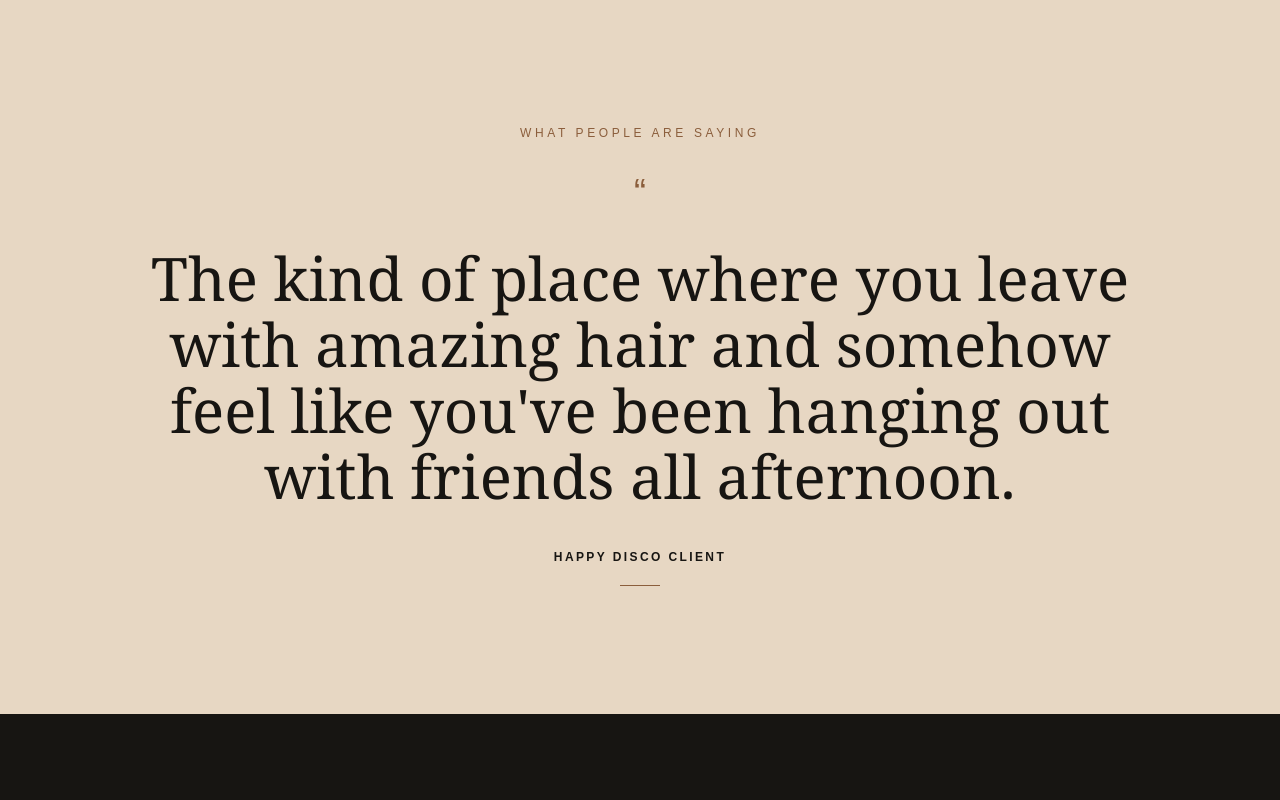
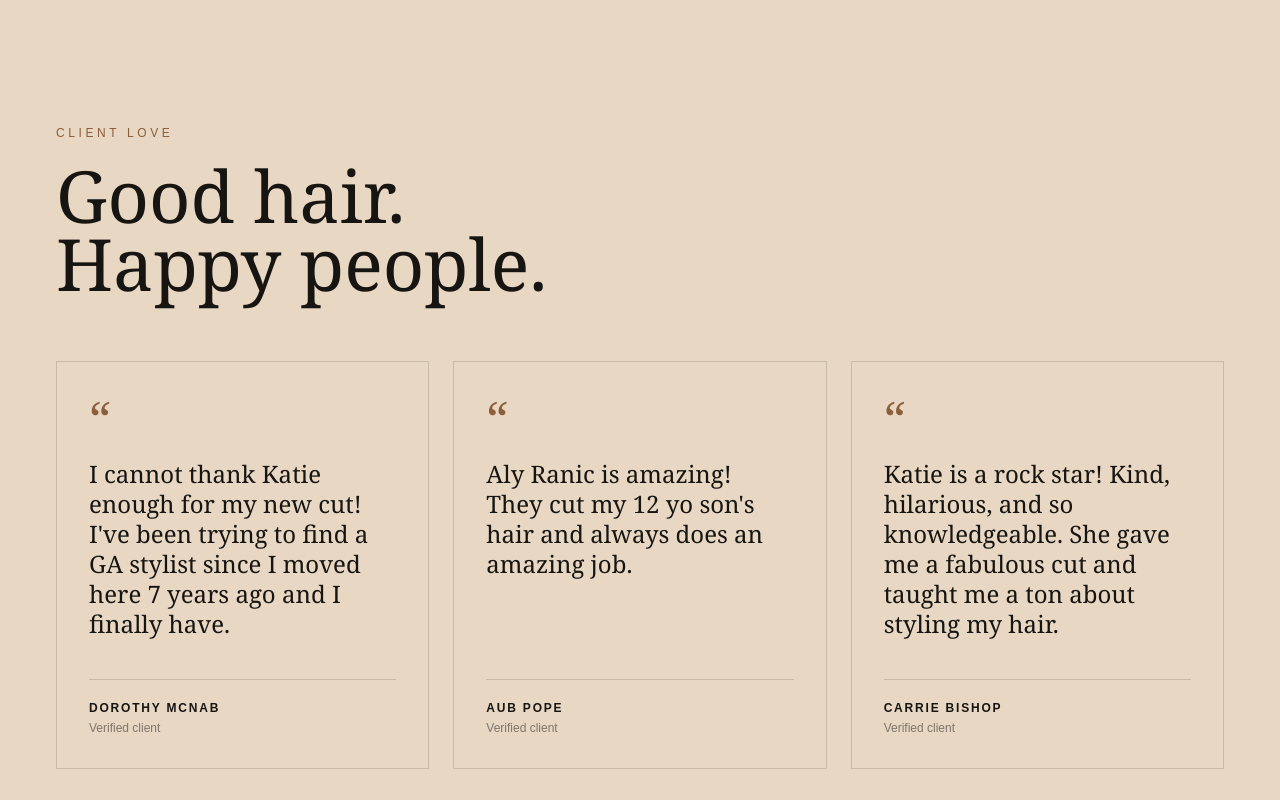
Before and after one commit to Bernerlee/disco-salon, a React (Vite) app: page / in a window 1280 px wide. Shown: the part 4880-5680 px from the top of the page. Built offline with nearby package versions, Linux system fonts and the light colour scheme.

Commit message:
feat: enhance Testimonial component with improved layout and dynamic rendering of client testimonials

```diff
--- a/src/sections/Testimonial.jsx
+++ b/src/sections/Testimonial.jsx
@@ -1,24 +1,65 @@
 function Testimonial() {
+  const testimonials = [
+    {
+      quote:
+        "I cannot thank Katie enough for my new cut! I've been trying to find a GA stylist since I moved here 7 years ago and I finally have.",
+      name: "Dorothy McNab",
+    },
+    {
+      quote:
+        "Aly Ranic is amazing! They cut my 12 yo son's hair and always does an amazing job.",
+      name: "Aub Pope",
+    },
+    {
+      quote:
+        "Katie is a rock star! Kind, hilarious, and so knowledgeable. She gave me a fabulous cut and taught me a ton about styling my hair.",
+      name: "Carrie Bishop",
+    },
+  ];
+
   return (
-    <section className="bg-[#e7d7c3] px-6 py-24 md:px-10 md:py-32 lg:px-14">
-      <div className="mx-auto max-w-5xl text-center">
-        <p className="mb-8 text-xs uppercase tracking-[0.3em] text-[#8b5e3c]">
-          What people are saying
-        </p>
-
-        <div className="mb-8 text-4xl text-[#8b5e3c]">“</div>
-
-        <blockquote className="font-serif text-4xl leading-[1.1] text-[#171512] md:text-5xl lg:text-6xl">
-          The kind of place where you leave with amazing hair and somehow feel
-          like you've been hanging out with friends all afternoon.
-        </blockquote>
-
-        <div className="mt-10">
-          <p className="text-xs font-semibold uppercase tracking-[0.2em] text-[#171512]">
-            Happy Disco Client
+    <section
+      id="testimonials"
+      className="bg-[#e7d7c3] px-6 py-24 md:px-10 md:py-32 lg:px-14"
+    >
+      <div className="mx-auto max-w-7xl">
+        <div className="mb-16">
+          <p className="mb-5 text-xs uppercase tracking-[0.3em] text-[#8b5e3c]">
+            Client love
           </p>
 
-          <div className="mx-auto mt-5 h-px w-10 bg-[#8b5e3c]"></div>
+          <h2 className="max-w-3xl font-serif text-5xl leading-[0.95] text-[#171512] md:text-6xl lg:text-7xl">
+            Good hair.
+            <br />
+            Happy people.
+          </h2>
+        </div>
+
+        <div className="grid gap-6 md:grid-cols-3">
+          {testimonials.map((testimonial) => (
+            <article
+              key={testimonial.name}
+              className="flex min-h-[320px] flex-col justify-between border border-[#171512]/15 p-7 md:p-8"
+            >
+              <div>
+                <span className="font-serif text-5xl text-[#8b5e3c]">“</span>
+
+                <p className="mt-4 font-serif text-2xl leading-tight text-[#171512]">
+                  {testimonial.quote}
+                </p>
+              </div>
+
+              <div className="mt-10 border-t border-[#171512]/15 pt-5">
+                <p className="text-xs font-semibold uppercase tracking-[0.15em] text-[#171512]">
+                  {testimonial.name}
+                </p>
+
+                <p className="mt-1 text-xs text-[#171512]/50">
+                  Verified client
+                </p>
+              </div>
+            </article>
+          ))}
         </div>
       </div>
     </section>
```
